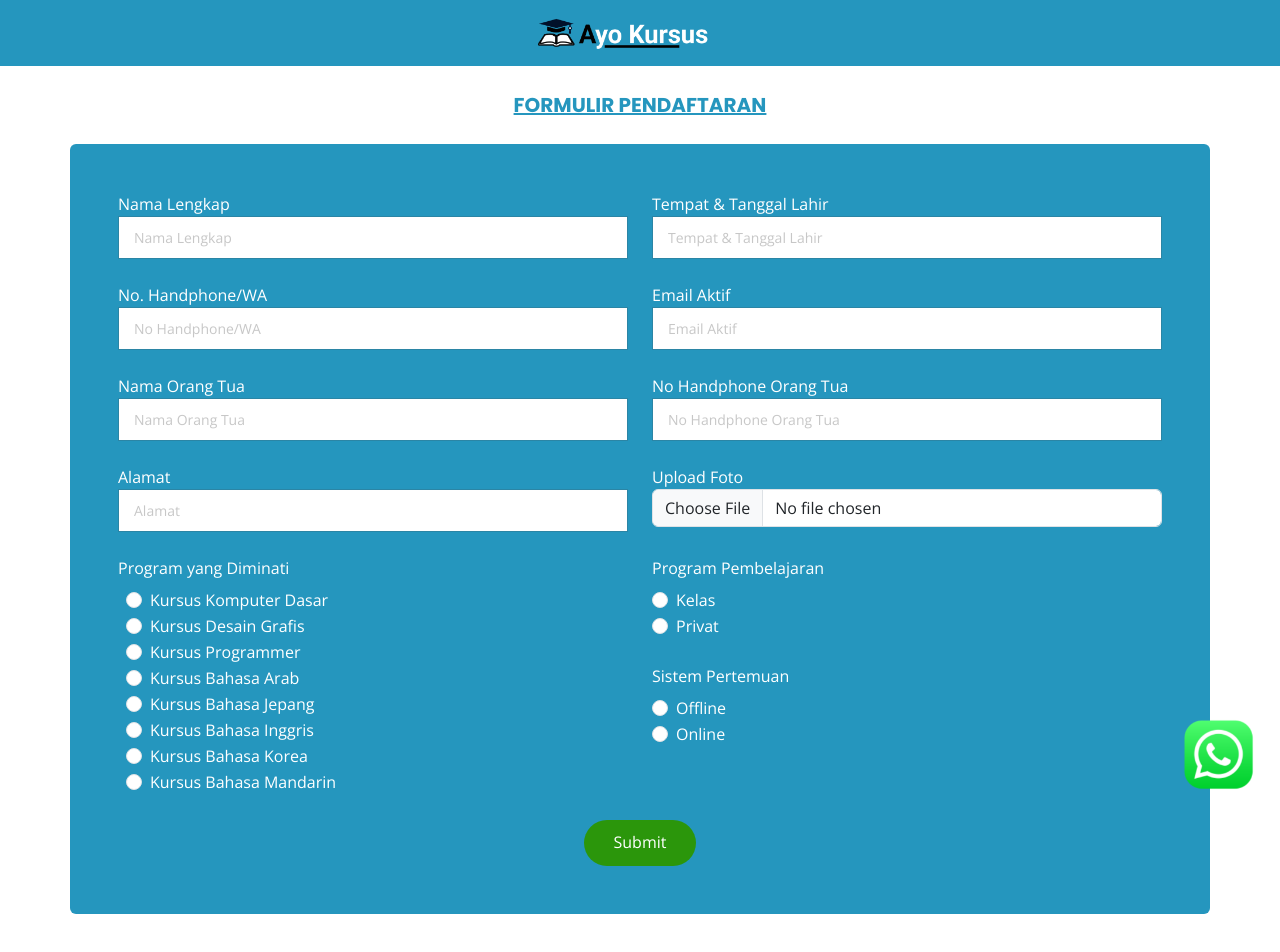
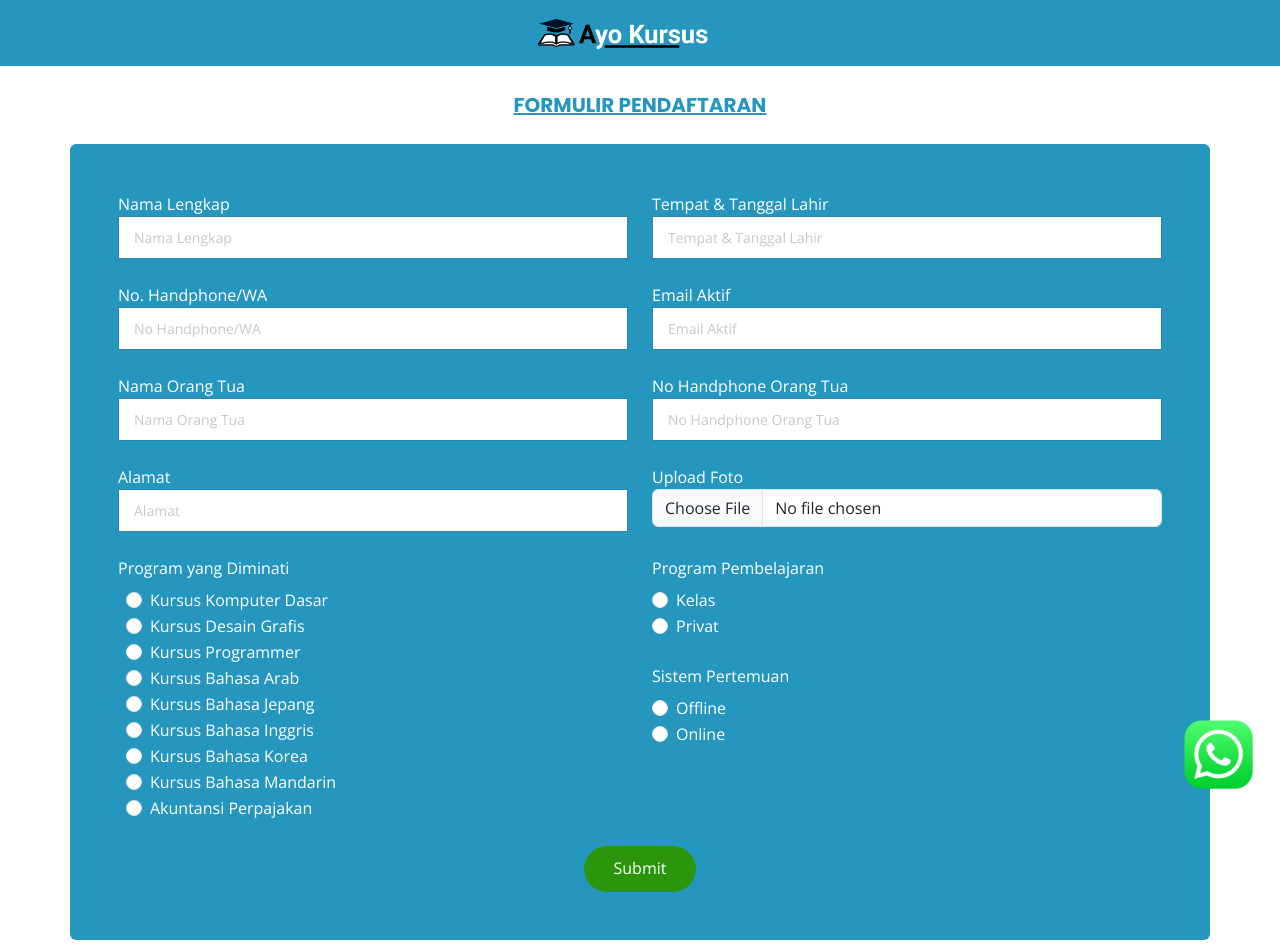
Before and after one commit to mahdiawan-nk/ayo-kursus, a Vue app: page /daftar in a window 1280 px wide. Shown: the top 952 px of the page. Built offline with nearby package versions, Linux system fonts and the light colour scheme.

Commit message:
Update FormPendaftaran.vue

```diff
--- a/src/views/FormPendaftaran.vue
+++ b/src/views/FormPendaftaran.vue
@@ -136,7 +136,7 @@ export default {
                 user_id: 'y0zw9pMUlcdSox9cF',
                 from_name: 'AYO KURSUS',
             },
-            programDiminati: ['Kursus Komputer Dasar', 'Kursus Desain Grafis', 'Kursus Programmer', 'Kursus Bahasa Arab', 'Kursus Bahasa Jepang', 'Kursus Bahasa Inggris', 'Kursus Bahasa Korea', 'Kursus Bahasa Mandarin'],
+            programDiminati: ['Kursus Komputer Dasar', 'Kursus Desain Grafis', 'Kursus Programmer', 'Kursus Bahasa Arab', 'Kursus Bahasa Jepang', 'Kursus Bahasa Inggris', 'Kursus Bahasa Korea', 'Kursus Bahasa Mandarin','Akuntansi Perpajakan'],
             programPembelajaran: ['Kelas', 'Privat'],
             sistemPertemuan: ['Offline', 'Online']
         }
```
